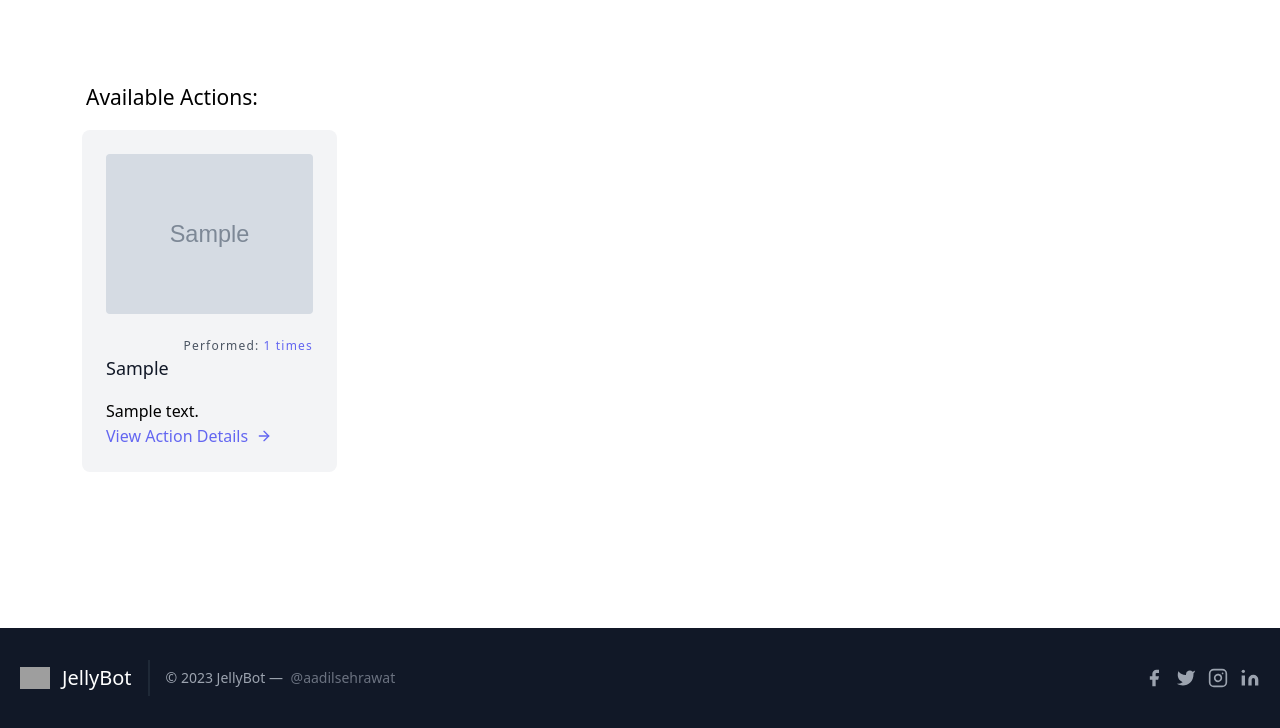
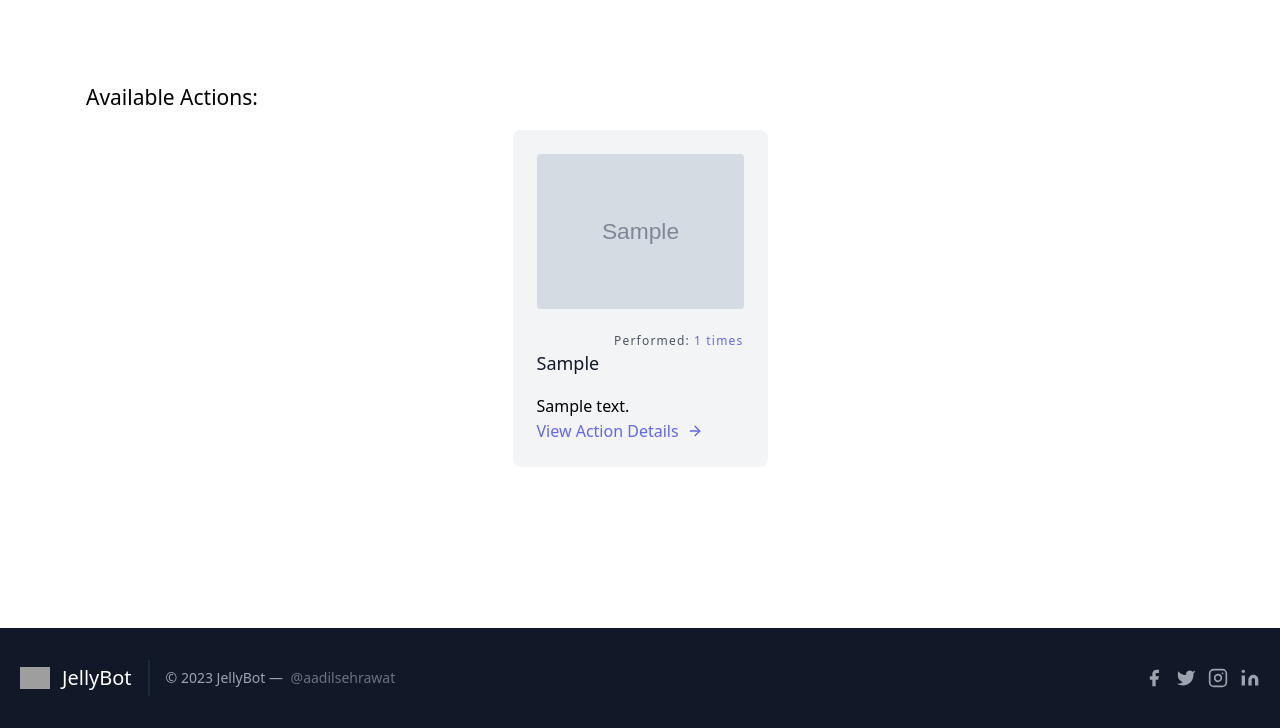
Before and after one commit to aadilsehrawat/JellyBot, a Django app: page /actions/ in a window 1280 px wide. Shown: the part 72-800 px from the top of the page. Run offline with Django 4.2, Linux system fonts and the light colour scheme; tables that the repository leaves empty hold one stand-in row (values such as "Sample post"); grey boxes marked "Sample" are stand-in pictures; some libraries are stand-ins or nearby versions; grey boxes are pictures that could not be loaded.

Commit message:
Updated all_actions page UI

```diff
--- a/App/templates/App/actions.html
+++ b/App/templates/App/actions.html
@@ -4,10 +4,6 @@
 
 {% block styles %}
 <style>
-    {% comment %} #actions-wrapper-container{
-        margin-top: 50px;
-    } {% endcomment %}
-
     #action-wrapper{
         margin: 5%;
     }
@@ -44,10 +40,10 @@
         <p class="mb-4 pl-1" style="font-size: 21px; font-weight: 500">Available Actions:</p>
         <div class="flex flex-wrap -m-4">
             {% for action in actions %}
-            <div class="xl:w-1/4 md:w-1/2 p-4">
+            <div class="xl:w-1/4 md:w-1/2 p-4" style="margin: auto">
                 <div id="event-card" class="bg-gray-100 p-6 rounded-lg">
                     {% if action.cover_image_url %}
-                        <img class="h-40 rounded w-full object-center mb-6" src="{{action.cover_image_url}}" onerror="this.onerror=null; this.src='https://www.littlethings.info/wp-content/uploads/2014/04/dummy-image-grey-e1398449111870.jpg';" alt="Event Cover Image" class="img-responsive" />
+                        <img class="rounded w-full object-center mb-6" src="{{action.cover_image_url}}" onerror="this.onerror=null; this.src='https://www.littlethings.info/wp-content/uploads/2014/04/dummy-image-grey-e1398449111870.jpg';" alt="Event Cover Image" class="img-responsive" />
                     {% endif %}
                 <div id="performed" class="flex">
                     <h3 class="tracking-widest text-gray-600 text-xs font-medium title-font mr-1">Performed:
```
